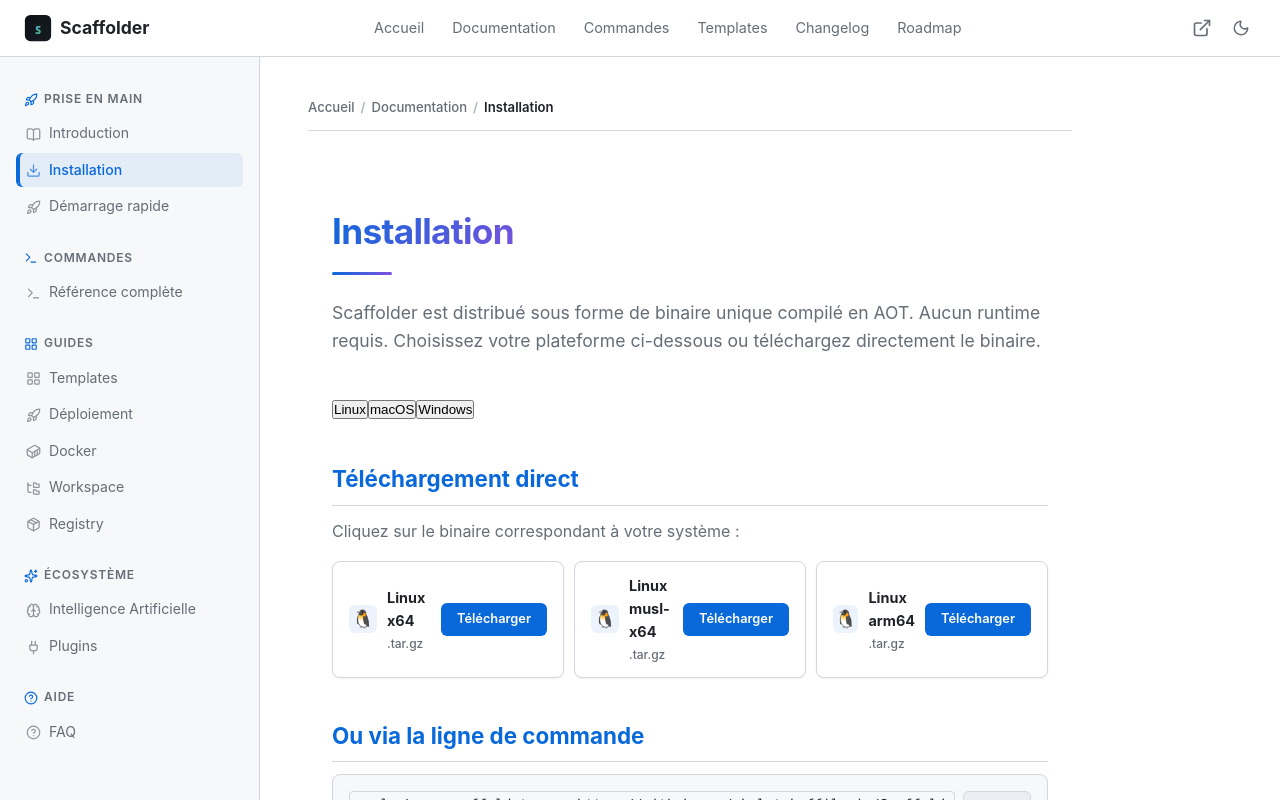
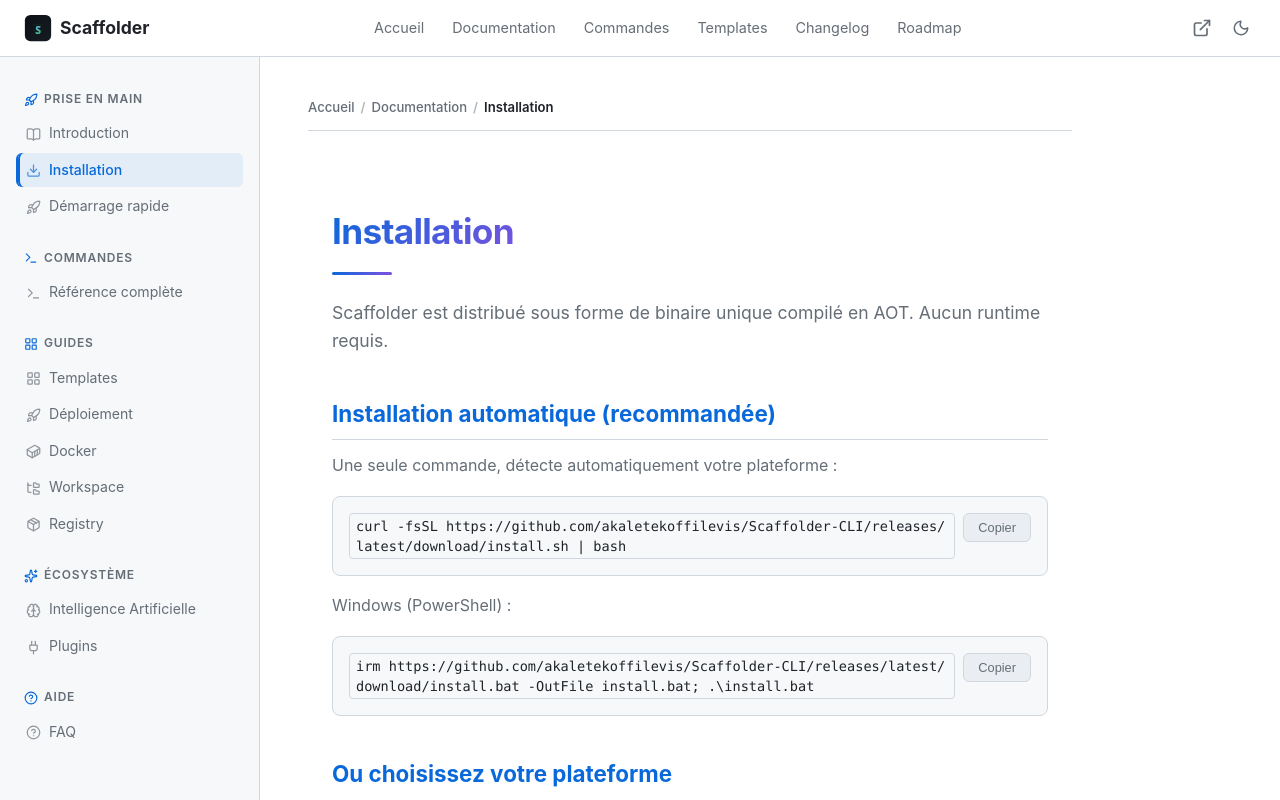
Before and after one commit to akaletekoffilevis/scaffold-docs, a React (Vite) app: page /docs/installation in a window 1280 px wide. Shown: the top 800 px of the page. Built offline with nearby package versions, Linux system fonts and the light colour scheme.

Commit message:
docs: auto-install via install.sh/install.bat + corrige les fausses infos

```diff
--- a/src/pages/About.tsx
+++ b/src/pages/About.tsx
@@ -33,12 +33,12 @@ export default function About() {
             <tr><td>Runtime</td><td>.NET 10</td></tr>
             <tr><td>CLI Framework</td><td>System.CommandLine 2.0.8</td></tr>
             <tr><td>Compilation</td><td>AOT (Ahead-of-Time) — binaire natif, pas de runtime requis</td></tr>
-            <tr><td>Taille</td><td>~12 MB</td></tr>
+            <tr><td>Taille</td><td>~17 MB</td></tr>
             <tr><td>Plateformes</td><td>Linux (x64, musl-x64, arm64), macOS (Intel, Apple Silicon), Windows (x64, x86)</td></tr>
             <tr><td>IA intégrée</td><td>OpenAI, Claude, Gemini, Grok</td></tr>
             <tr><td>Site de documentation</td><td>React + Vite + TypeScript + react-router-dom</td></tr>
             <tr><td>Licence</td><td>MIT</td></tr>
-            <tr><td>Version actuelle</td><td>v2.1.0</td></tr>
+            <tr><td>Version actuelle</td><td>v2.3.0</td></tr>
           </tbody>
         </table>
       </section>
--- a/src/pages/Landing.tsx
+++ b/src/pages/Landing.tsx
@@ -203,13 +203,12 @@ export default function Landing() {
         <div className="one-liner">
           <div className="install-box">
             <code>
-              curl -L -o scaffold.tar.gz https://github.com/akaletekoffilevis/Scaffolder-CLI/releases/latest/download/scaffold-linux-x64.tar.gz
-tar -xzf scaffold.tar.gz && sudo mv scaffold /usr/local/bin/
+              curl -fsSL https://github.com/akaletekoffilevis/Scaffolder-CLI/releases/latest/download/install.sh | bash
             </code>
           </div>
           <p className="install-alt">
             Ou via <Link to="/docs/installation">téléchargement direct,
-            Homebrew</Link> &mdash; binaire AOT natif ~17 MB, 7 plateformes
+            install.bat (Windows)</Link> &mdash; binaire AOT natif ~17 MB, 7 plateformes
           </p>
         </div>
       </section>
@@ -221,7 +220,7 @@ tar -xzf scaffold.tar.gz && sudo mv scaffold /usr/local/bin/
             <span className="qs-num">1</span>
             <div>
               <strong>Installer</strong>
-              <span className="qs-cmd">curl -L -o scaffold.tar.gz .../scaffold-linux-x64.tar.gz && tar -xzf ...</span>
+              <span className="qs-cmd">curl -fsSL .../install.sh | bash</span>
             </div>
           </div>
           <div className="qs-step">
--- a/src/pages/docs/Installation.tsx
+++ b/src/pages/docs/Installation.tsx
@@ -48,7 +48,22 @@ scaffold version`
   return (
     <div className="page-content">
       <h1>Installation</h1>
-      <p>Scaffolder est distribué sous forme de binaire unique compilé en AOT. Aucun runtime requis. Choisissez votre plateforme ci-dessous ou téléchargez directement le binaire.</p>
+      <p>Scaffolder est distribué sous forme de binaire unique compilé en AOT. Aucun runtime requis.</p>
+
+      <h2>Installation automatique (recommandée)</h2>
+      <p>Une seule commande, détecte automatiquement votre plateforme :</p>
+      <div className="install-cmd">
+        <code>curl -fsSL https://github.com/akaletekoffilevis/Scaffolder-CLI/releases/latest/download/install.sh | bash</code>
+        <button className="btn-copy" onClick={() => copyText('curl -fsSL https://github.com/akaletekoffilevis/Scaffolder-CLI/releases/latest/download/install.sh | bash')}>Copier</button>
+      </div>
+      <p className="muted">Windows (PowerShell) :</p>
+      <div className="install-cmd">
+        <code>irm https://github.com/akaletekoffilevis/Scaffolder-CLI/releases/latest/download/install.bat -OutFile install.bat; .\install.bat</code>
+        <button className="btn-copy" onClick={() => copyText('irm https://github.com/akaletekoffilevis/Scaffolder-CLI/releases/latest/download/install.bat -OutFile install.bat; .\install.bat')}>Copier</button>
+      </div>
+
+      <h2>Ou choisissez votre plateforme</h2>
+      <p>Téléchargez directement le binaire correspondant :</p>
 
       <div className="tabs">
         {(['linux', 'macos', 'windows'] as const).map(os => (
```
